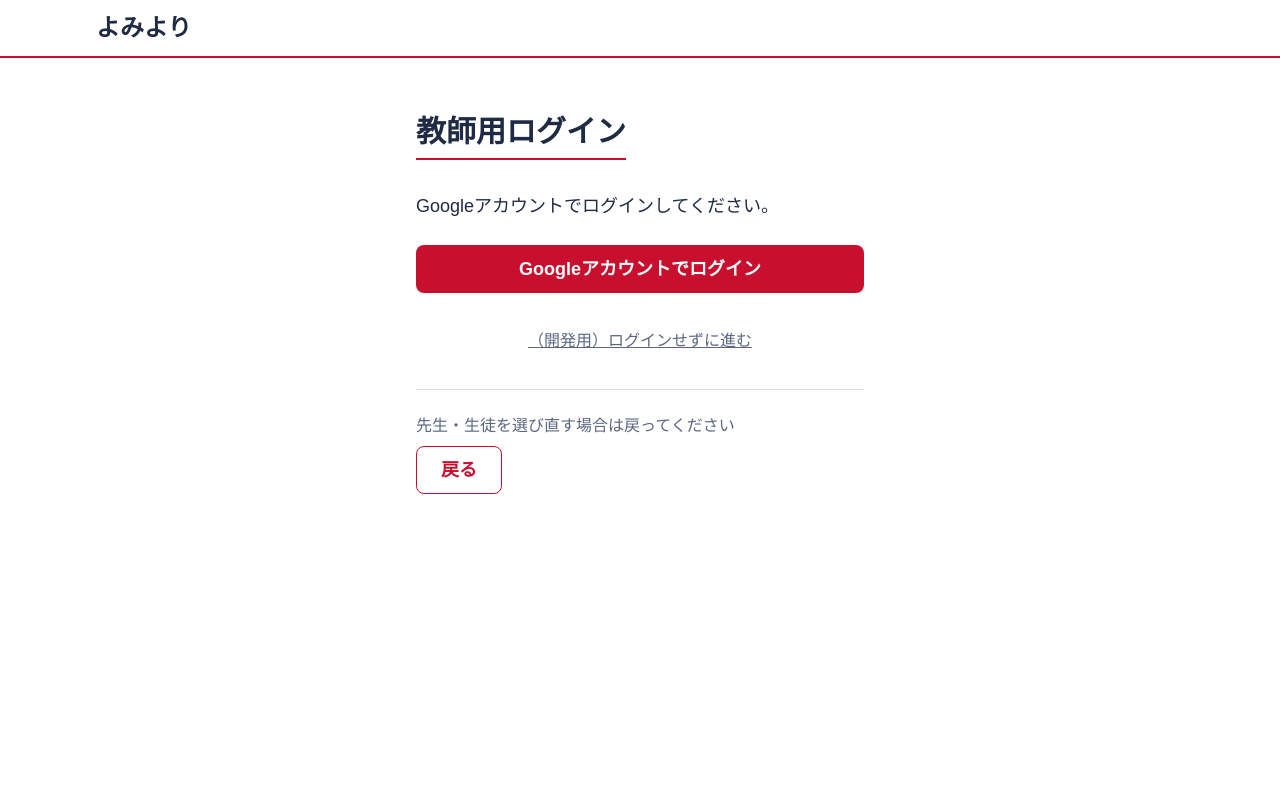
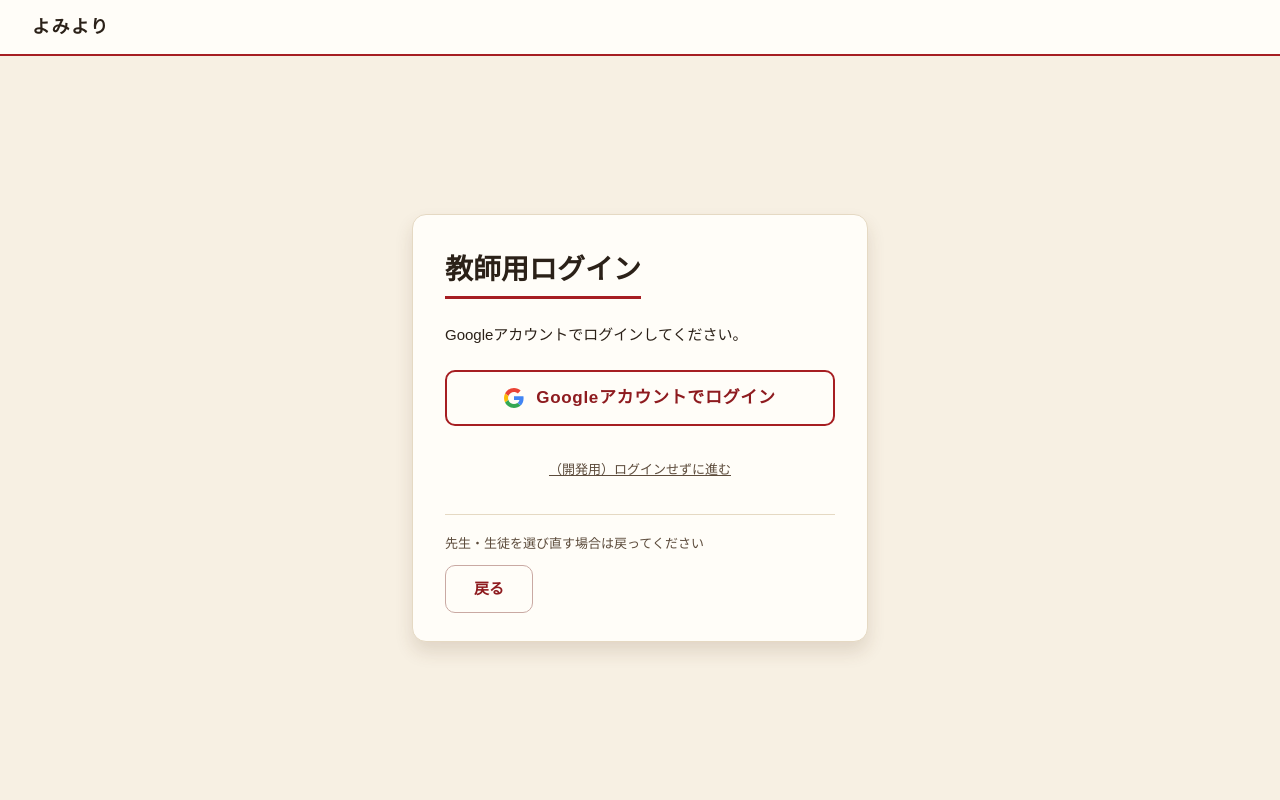
Before and after one commit to makun212/fall-hackathon-team4, a FastAPI app: page /teacher/login in a window 1280 px wide. Run offline with FastAPI, Linux system fonts and the light colour scheme.

Commit message:
fix login page

```diff
--- a/frontend/templates/login.html
+++ b/frontend/templates/login.html
@@ -1,24 +1,47 @@
 {# 教師用・生徒用で共用のログイン画面。heading / login_url / home_url は main.py から渡す #}
+{# 見た目の基準は「生徒用ログイン L2（一枚札）」。教師用も同じ見た目で、見出しだけ heading で切り替わる #}
+{# 配色は base.html の @theme の名前で書いている（深紅 crimson／濃い赤 crimson-dark／背景 cream／紙の白 cream-paper／線 cream-line／文字 sepia／補助文字 sepia-muted／補助ボタンの枠 rose-line／フォーカス ink） #}
 {% extends "base.html" %}
-{% from "_components.html" import page_header, btn_primary, btn_secondary %}
 
 {% block title %}{{ heading }} | {% endblock %}
 
-{% block content %}
-{# 横に広い画面では、ログインの欄を真ん中に寄せる #}
-<div class="max-w-md mx-auto md:mt-8 flex flex-col gap-6">
-  <div class="-mb-6">{{ page_header(heading) }}</div>
-  <p>Googleアカウントでログインしてください。</p>
+{% block head %}
+{# 書体：本文は Noto Sans JP、題名・見出しは Noto Serif JP（ロール選択の画面と同じく、この画面だけで読み込む） #}
+<link rel="preconnect" href="https://fonts.googleapis.com">
+<link rel="preconnect" href="https://fonts.gstatic.com" crossorigin>
+<link rel="stylesheet" href="https://fonts.googleapis.com/css2?family=Noto+Sans+JP:wght@400;500;700&family=Noto+Serif+JP:wght@600;700&display=swap">
+{% endblock %}
 
-  {# 本番の実装時に、Googleの公式のボタンに差し替える #}
-  {{ btn_primary("Googleアカウントでログイン", href=login_url) }}
+{# ログインの札を、ヘッダーより下の残りの高さの中で上下中央に置くため、body を縦並びの flex にする #}
+{% block body_class %}bg-cream text-sepia flex flex-col{% endblock %}
 
-  {# ログインの実装が完了したら、このリンクを削除する #}
-  <a href="{{ home_url }}" class="inline-flex items-center justify-center min-h-12 text-base text-muted underline hover:text-ink">（開発用）ログインせずに進む</a>
+{# base.html のヘッダーと main の余白は使わず、この画面だけ body ごと差し替える（base.html は変更しない） #}
+{% block body %}
+{# 上部バー：base.html のヘッダーと同じ中身（リンク先も同じ）で、背景を紙の白、下線を深紅、明朝にする #}
+<header class="flex items-center min-h-14 px-8 max-sm:px-5 bg-cream-paper border-b-2 border-crimson">
+  <a href="/" class="inline-flex items-center min-h-12 font-['Noto_Serif_JP',serif] text-lg font-bold tracking-[0.08em] focus-visible:outline-3 focus-visible:outline-offset-3 focus-visible:outline-ink">{{ app_name }}</a>
+</header>
 
-  <div class="flex flex-col gap-2 pt-6 border-t border-line">
-    <p class="text-base text-muted">先生・生徒を選び直す場合は戻ってください</p>
-    <div>{{ btn_secondary("戻る", href="/") }}</div>
+<main class="flex-1 flex flex-col justify-center w-full max-w-[520px] mx-auto px-8 py-10 max-sm:px-4 max-sm:py-7font-['Noto_Sans_JP',sans-serif] text-base leading-normal">
+  {# 一枚札。栞や飾りは付けない #}
+  <div class="flex flex-col gap-[22px] px-8 pt-9 pb-7 max-sm:px-5 max-sm:pt-7 max-sm:pb-[22px] bg-cream-paper border border-cream-line rounded-[14px] shadow-[0_10px_18px_rgba(90,58,30,0.14)]">
+    <h1 class="m-0 self-start pb-1.5 border-b-3 border-crimson font-['Noto_Serif_JP',serif] text-[28px] max-sm:text-2xl font-bold leading-snug">{{ heading }}</h1>
+    <p class="m-0 text-[15px] leading-[1.8]">Googleアカウントでログインしてください。</p>
+
+    {# 本番の実装時に、Googleの公式のボタンに差し替える #}
+    {# ロゴは装飾なので aria-hidden。ボタンの名前は文字で決まる #}
+    <a href="{{ login_url }}" class="flex items-center justify-center gap-3 min-h-14 px-5 bg-cream-paper border-2 border-crimson rounded-[10px] text-[17px] font-bold tracking-[0.04em] text-crimson-dark transition-transform duration-150 ease-in-out hover:-translate-y-0.5 motion-reduce:transition-none motion-reduce:hover:translate-y-0 focus-visible:outline-3 focus-visible:outline-offset-3 focus-visible:outline-ink">
+      <svg class="flex-none" aria-hidden="true" width="20" height="20" viewBox="0 0 48 48"><path fill="#EA4335" d="M24 9.5c3.54 0 6.71 1.22 9.21 3.6l6.85-6.85C35.9 2.38 30.47 0 24 0 14.62 0 6.51 5.38 2.56 13.22l7.98 6.19C12.43 13.72 17.74 9.5 24 9.5z"/><path fill="#4285F4" d="M46.98 24.55c0-1.57-.15-3.09-.38-4.55H24v9.02h12.94c-.58 2.96-2.26 5.48-4.78 7.18l7.73 6c4.51-4.18 7.09-10.36 7.09-17.65z"/><path fill="#FBBC05" d="M10.53 28.59c-.48-1.45-.76-2.99-.76-4.59s.27-3.14.76-4.59l-7.98-6.19C.92 16.46 0 20.12 0 24c0 3.88.92 7.54 2.56 10.78l7.97-6.19z"/><path fill="#34A853" d="M24 48c6.48 0 11.93-2.13 15.89-5.81l-7.73-6c-2.15 1.45-4.92 2.3-8.16 2.3-6.26 0-11.57-4.22-13.47-9.91l-7.98 6.19C6.51 42.62 14.62 48 24 48z"/></svg>
+      Googleアカウントでログイン
+    </a>
+
+    {# ログインの実装が完了したら、このリンクを削除する。文字は小さいが、押せる高さは44px確保する #}
+    <a href="{{ home_url }}" class="self-center inline-flex items-center min-h-11 px-1 text-[13px] text-sepia-muted underline focus-visible:outline-3 focus-visible:outline-offset-3 focus-visible:outline-ink">（開発用）ログインせずに進む</a>
+
+    <div class="flex flex-col items-start gap-2.5 pt-[18px] border-t border-cream-line">
+      <p class="m-0 text-[13px] leading-[1.7] text-sepia-muted">先生・生徒を選び直す場合は戻ってください</p>
+      <a href="/" class="flex items-center min-h-12 px-7 max-sm:w-full max-sm:justify-center bg-cream-paper border border-rose-line rounded-[10px] text-[15px] font-bold text-crimson-dark focus-visible:outline-3 focus-visible:outline-offset-3 focus-visible:outline-ink">戻る</a>
+    </div>
   </div>
-</div>
+</main>
 {% endblock %}
```
Also changed, not shown: frontend/DESIGN.md (+2 -2 lines).
